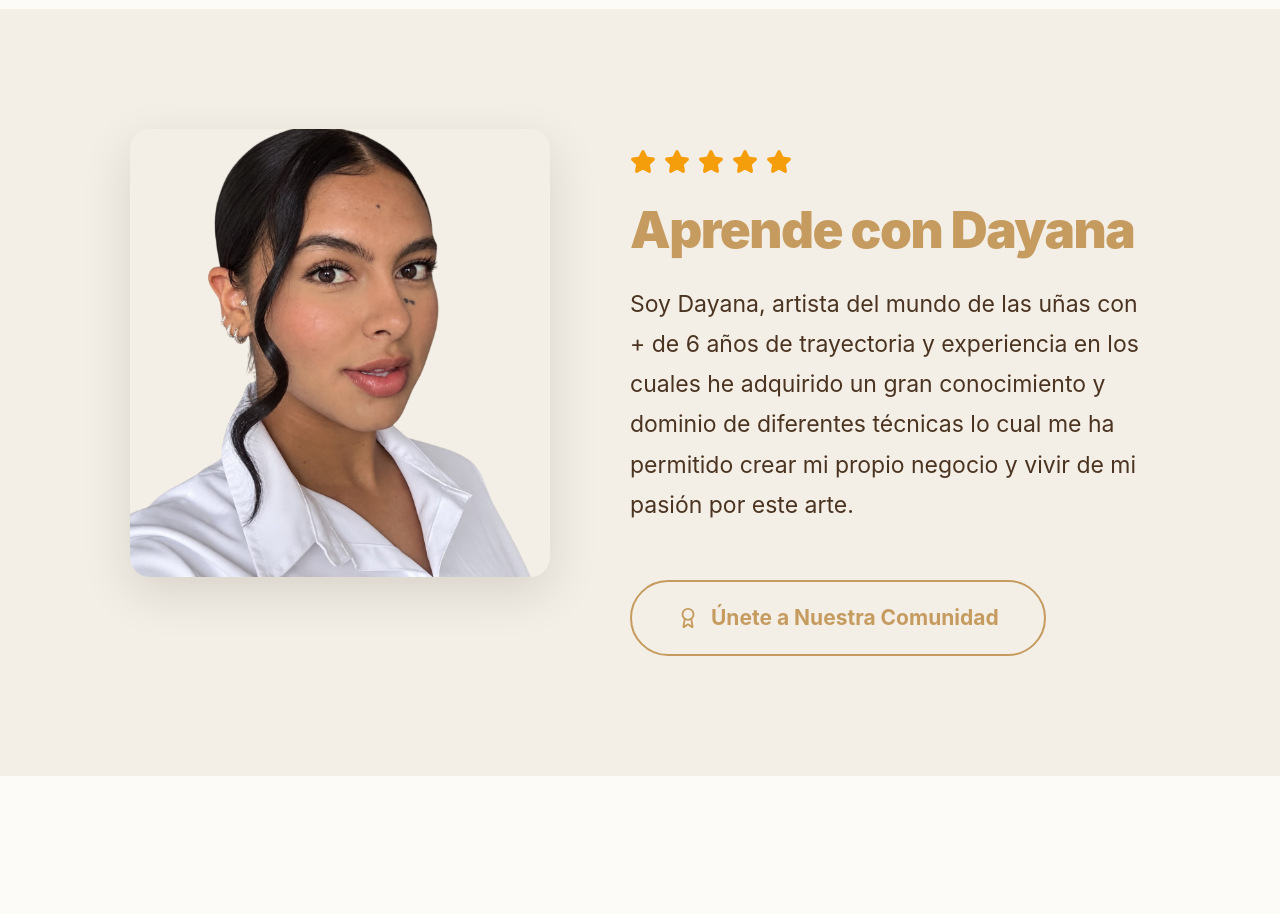
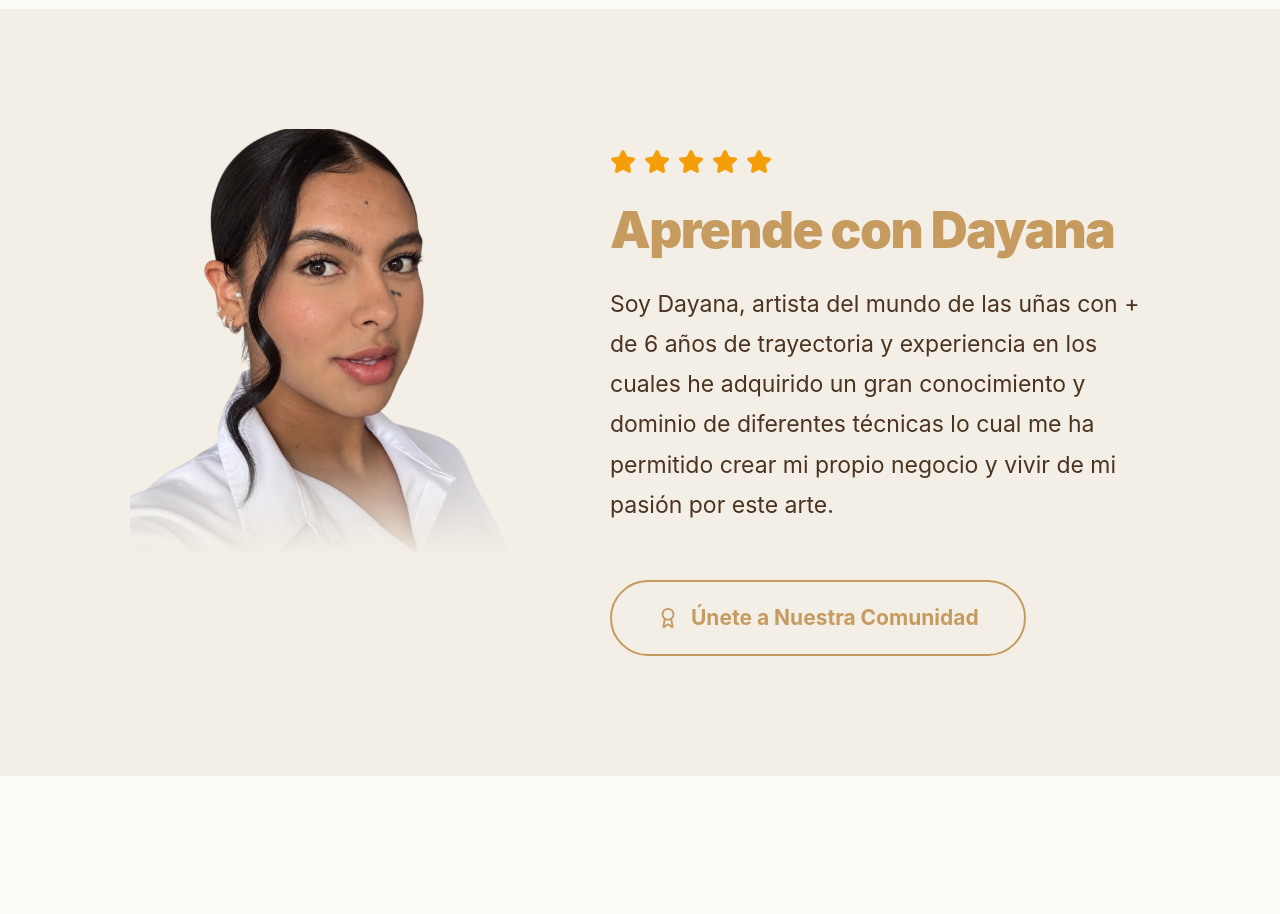
Before and after one commit to esenciasagradanails/esencia-sagrada-platform, a React (Vite) app: page / in a window 1280 px wide. Shown: the part 2540-3454 px from the top of the page. Built offline with nearby package versions, Linux system fonts and the light colour scheme.

Commit message:
style(profile): add bottom fade mask and skool link to dayana section

```diff
--- a/src/components/sections/AuthoritySection/AuthoritySection.tsx
+++ b/src/components/sections/AuthoritySection/AuthoritySection.tsx
@@ -46,7 +46,7 @@ const AuthoritySection: React.FC = () => {
       variants={fadeUp}
       whileHover={{ scale: 1.05 }}
       whileTap={{ scale: 0.95 }}
-      href='https://www.skool.com/esencia-sagrada'
+      href='https://www.skool.com/@dayana-yotagri-jimenez-8967?utm_source=gemini'
       target='_blank'
       rel='noopener noreferrer'
       className='authority__cta'
--- a/src/styles/authority.scss
+++ b/src/styles/authority.scss
@@ -33,12 +33,15 @@
 
 /* Width-based sizing for PNG — height:auto shows the full image, never clips */
 .authority__image {
+  -webkit-mask-image: linear-gradient(to bottom, black 75%, transparent 100%);
   border-radius: 1rem;
   box-shadow: 0 16px 50px rgba(0, 0, 0, 0.12);
   display: block;
   height: auto;
- max-width: 420px;
+  mask-image: linear-gradient(to bottom, black 75%, transparent 100%);
+  max-width: 400px;
   object-fit: contain;
+  object-position: top center;
   width: 100%;
 }
 
```
Lines whose indentation alone changed are shown as unchanged.
